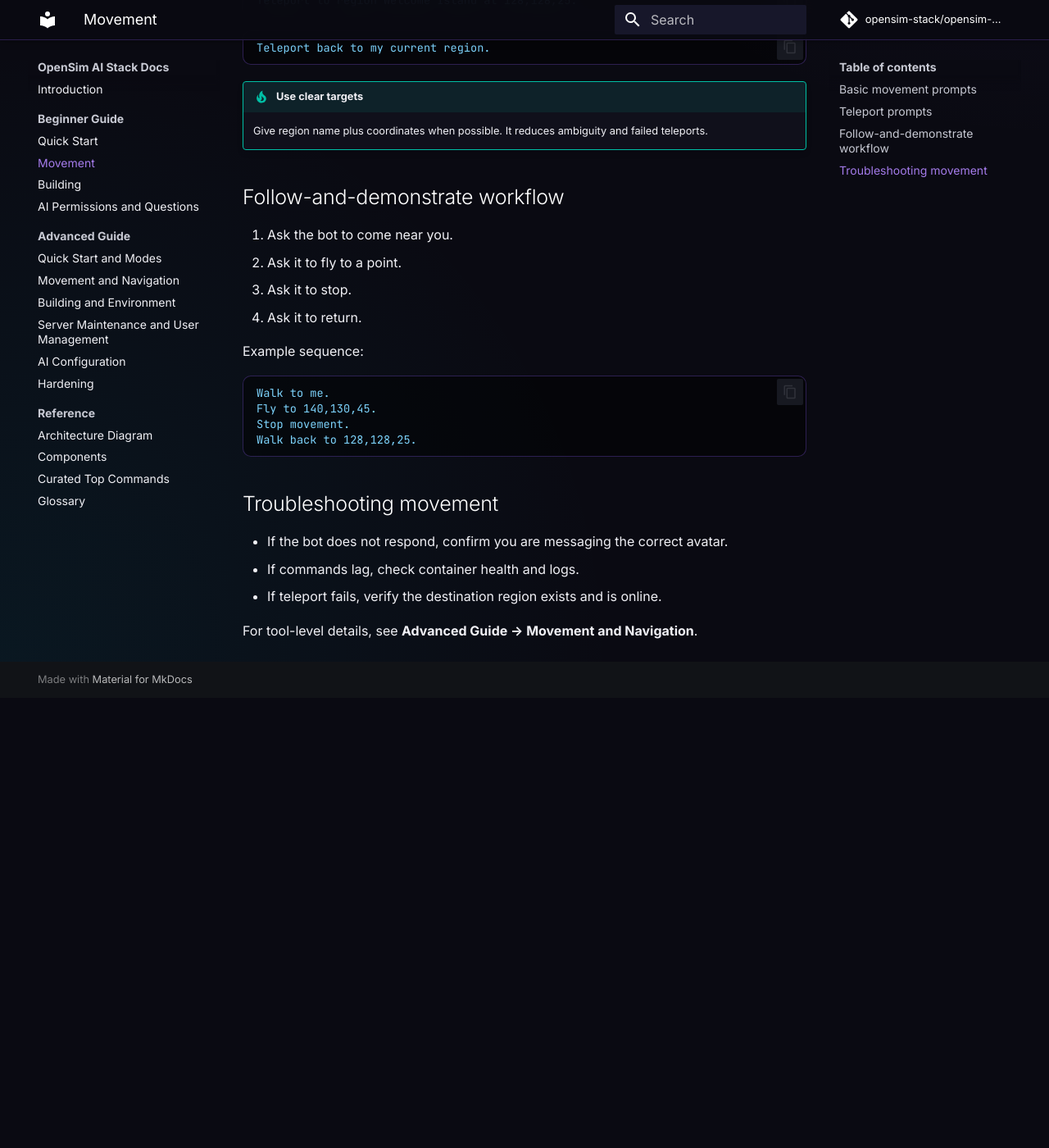
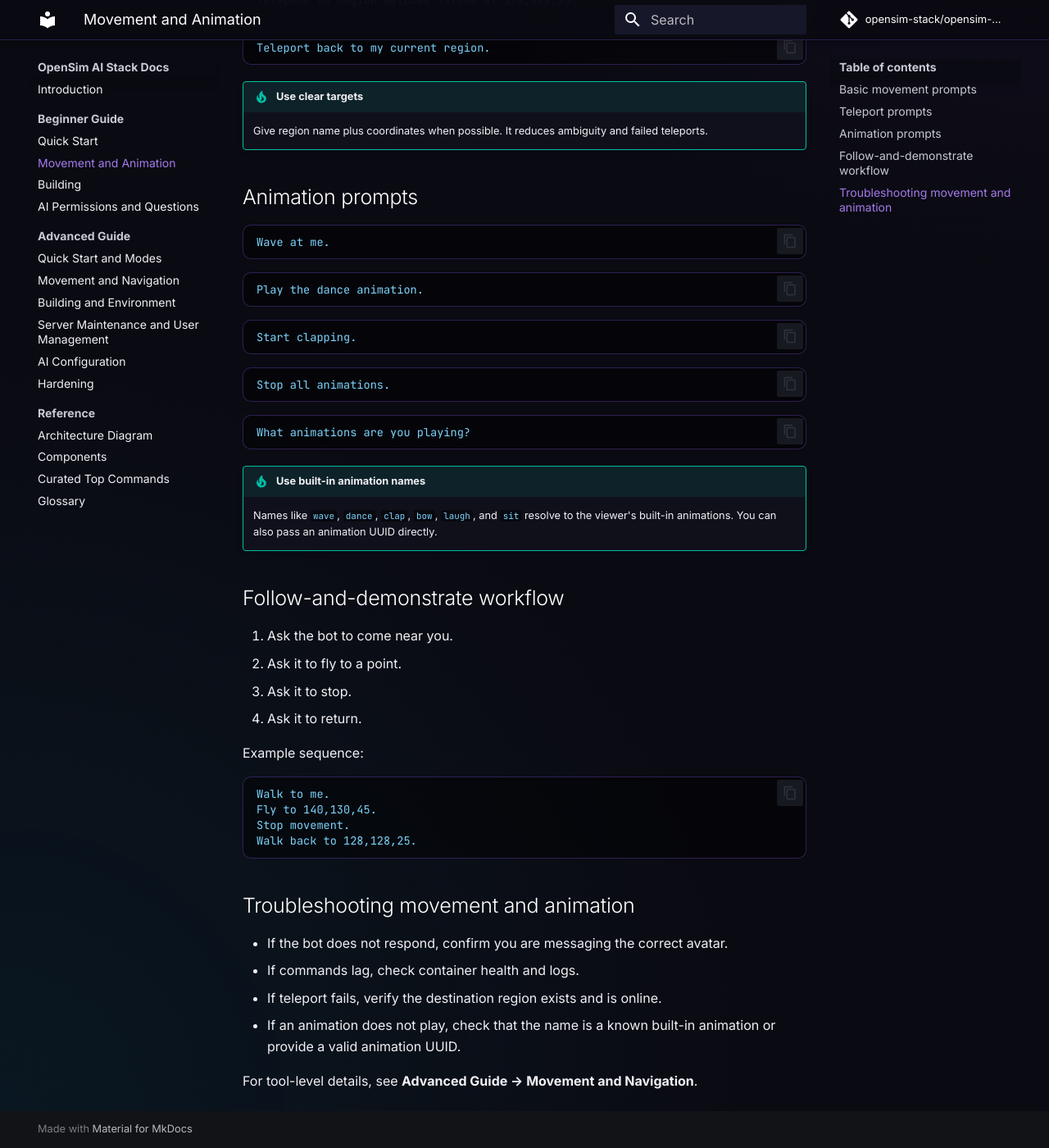
Before and after one commit to opensim-stack/opensim-stack-docs, an MkDocs documentation site: the page built from docs/beginner/movement-animation.md, in a window 1280 px wide and 1400 px high, scrolled down 625 px. Shown: the whole window at 82% size. Built offline with MkDocs 1.6.1 and Material for MkDocs 9.7.7, drawn with Linux system fonts in a browser that asks for light colours; comment, search, counter and statistics services are not loaded; before the commit the page ends 1476 px from its top, so only the background shows below that; some of the changed text lies outside the part shown.

Commit message:
Animations.

````diff
--- a/docs/beginner/movement.md
+++ b/docs/beginner/movement-animation.md
@@ -1,4 +1,4 @@
-# Beginner Movement
+# Beginner Movement and Animation
 
 These examples are natural-language prompts you can send to the bot in IM.
 
@@ -33,6 +33,31 @@ Teleport back to my current region.
 !!! tip "Use clear targets"
     Give region name plus coordinates when possible. It reduces ambiguity and failed teleports.
 
+## Animation prompts
+
+```text
+Wave at me.
+```
+
+```text
+Play the dance animation.
+```
+
+```text
+Start clapping.
+```
+
+```text
+Stop all animations.
+```
+
+```text
+What animations are you playing?
+```
+
+!!! tip "Use built-in animation names"
+    Names like `wave`, `dance`, `clap`, `bow`, `laugh`, and `sit` resolve to the viewer's built-in animations. You can also pass an animation UUID directly.
+
 ## Follow-and-demonstrate workflow
 
 1. Ask the bot to come near you.
@@ -49,10 +74,11 @@ Stop movement.
 Walk back to 128,128,25.
 ```
 
-## Troubleshooting movement
+## Troubleshooting movement and animation
 
 - If the bot does not respond, confirm you are messaging the correct avatar.
 - If commands lag, check container health and logs.
 - If teleport fails, verify the destination region exists and is online.
+- If an animation does not play, check that the name is a known built-in animation or provide a valid animation UUID.
 
 For tool-level details, see **Advanced Guide -> Movement and Navigation**.
--- a/mkdocs.yml
+++ b/mkdocs.yml
@@ -26,7 +26,7 @@ nav:
   - Introduction: index.md
   - Beginner Guide:
       - Quick Start: beginner/quick-start.md
-      - Movement: beginner/movement.md
+      - Movement and Animation: beginner/movement-animation.md
       - Building: beginner/building.md
       - AI Permissions and Questions: beginner/permissions-questions.md
   - Advanced Guide:
````
Also changed, not shown: docs/advanced/movement-navigation.md (+16 -2 lines).
